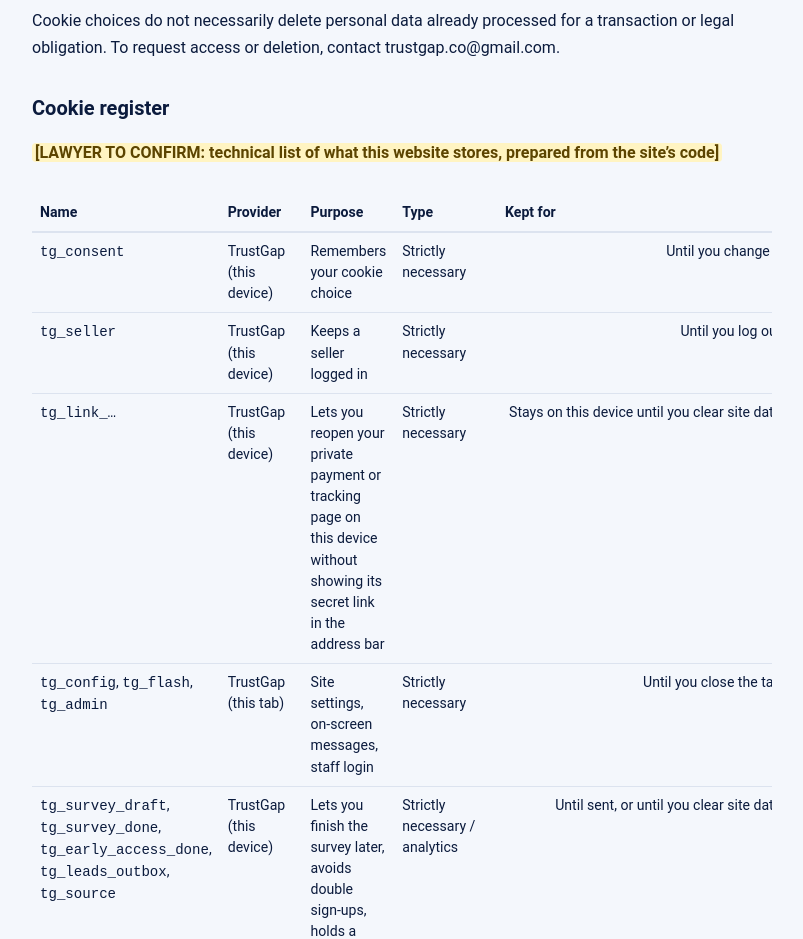
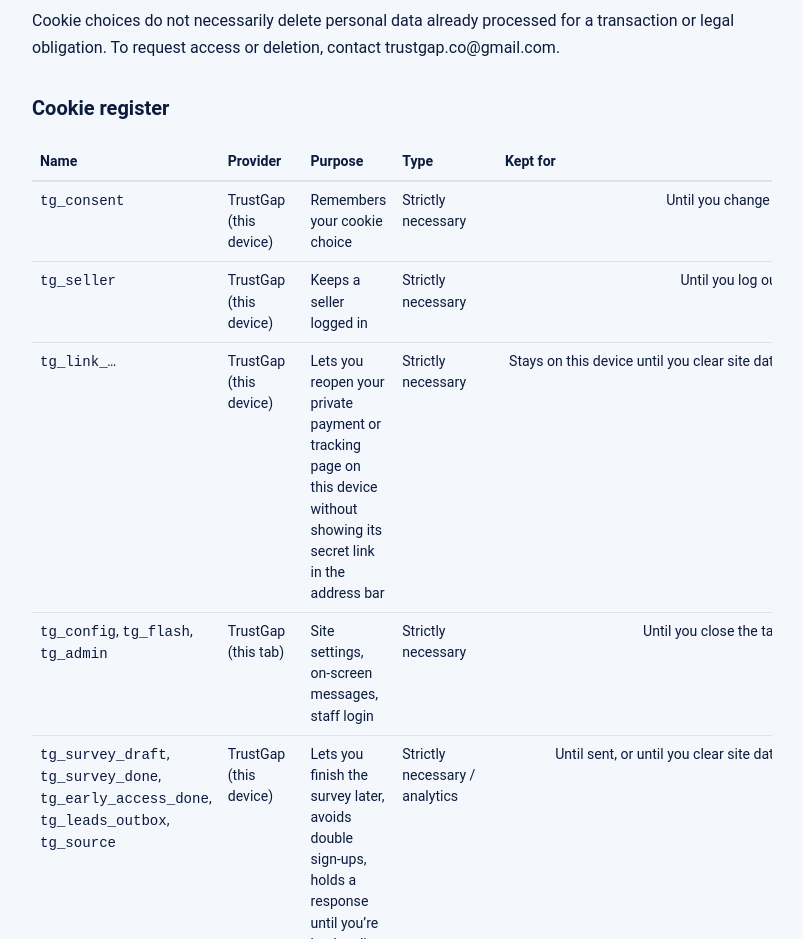
Before and after one commit to trustgap-co/trustgap-co.github.io, a plain HTML site: page docs/legal/cookies.html in a window 1280 px wide. Shown: the part 1020-1959 px from the top of the page, without its empty margins (238-1041 px from the left). Drawn offline with Linux system fonts and the light colour scheme; no server answers.

Commit message:
Update cookies.html

```diff
--- a/docs/legal/cookies.html
+++ b/docs/legal/cookies.html
@@ -110,7 +110,7 @@
 <p>Where required, the TrustGap cookie banner will allow you to accept, reject, or manage non- essential cookies. You can also change browser settings, but disabling necessary cookies may prevent parts of the Services from working.</p>
 <p>Cookie choices do not necessarily delete personal data already processed for a transaction or legal obligation. To request access or deletion, contact <span data-site="privacyEmail"></span>.</p>
 <h2 id="cookie-register">Cookie register</h2>
-<p><span class="ph">[LAWYER TO CONFIRM: technical list of what this website stores, prepared from the site’s code]</span></p>
+
 <div class="table-wrap"><table class="breakdown cookie-table">
   <tr><th>Name</th><th>Provider</th><th>Purpose</th><th>Type</th><th>Kept for</th></tr>
   <tr><td><code>tg_consent</code></td><td>TrustGap (this device)</td><td>Remembers your cookie choice</td><td>Strictly necessary</td><td>Until you change it</td></tr>
```
